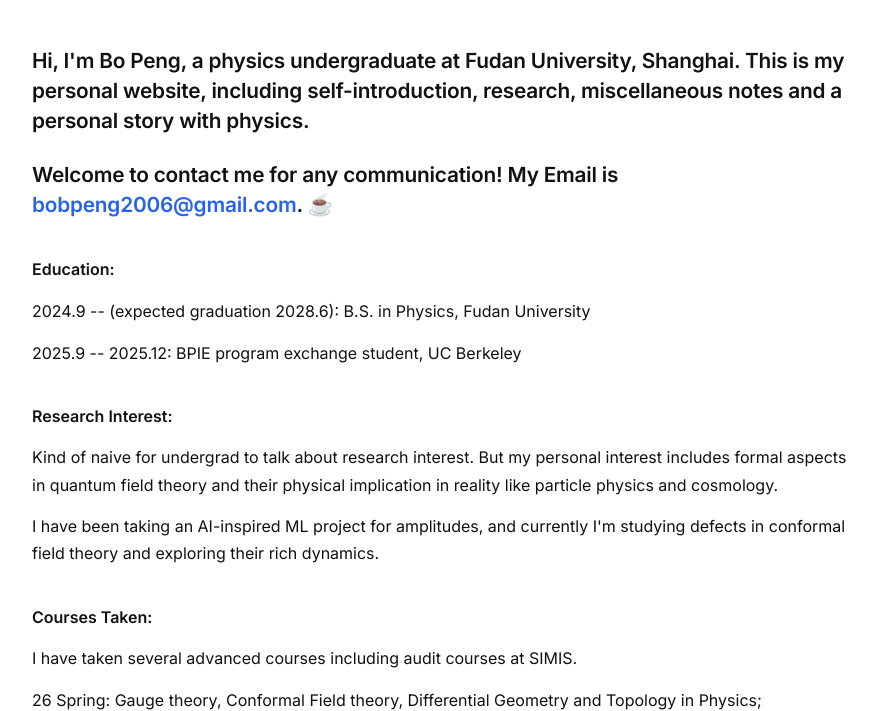
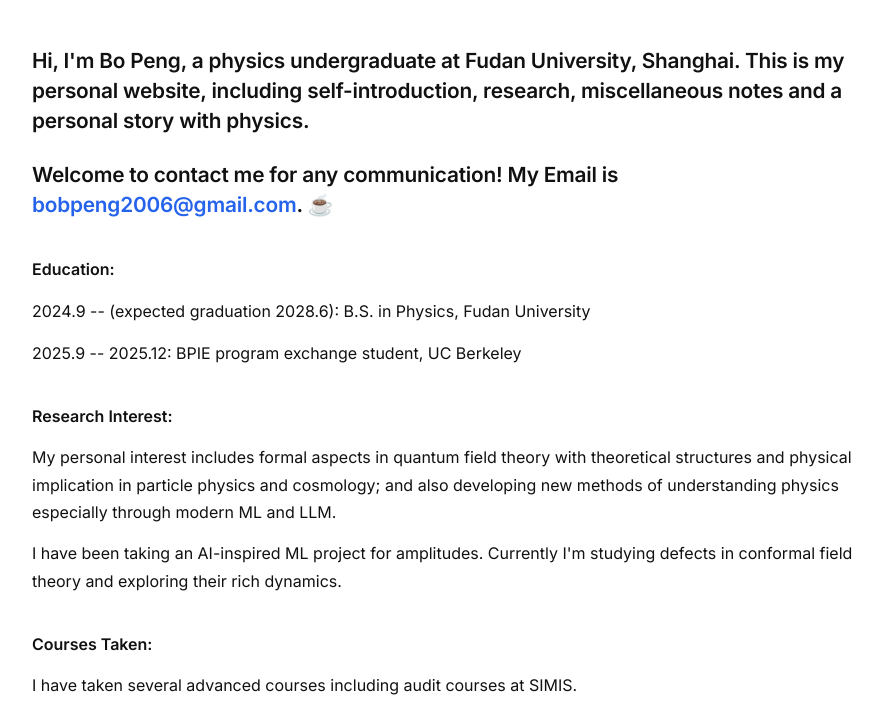
Before and after one commit to B0b-Peng/B0b-Peng.github.io, a plain HTML site: page index.html in a window 1280 px wide. Shown: the part 104-815 px from the top of the page, without its empty margins (192-1087 px from the left). Drawn offline with Linux system fonts and the light colour scheme.

Commit message:
Update index.html

```diff
--- a/index.html
+++ b/index.html
@@ -36,8 +36,8 @@
     <p>2025.9 -- 2025.12: BPIE program exchange student, UC Berkeley</p>
 
     <p class="lead">Research Interest:</p>
-    <p>Kind of naive for undergrad to talk about research interest. But my personal interest includes formal aspects in quantum field theory and their physical implication in reality like particle physics and cosmology.</p>
-    <p>I have been taking an AI-inspired ML project for amplitudes, and currently I'm studying defects in conformal field theory and exploring their rich dynamics. </p>
+    <p>My personal interest includes formal aspects in quantum field theory with theoretical structures and physical implication in particle physics and cosmology; and also developing new methods of understanding physics especially through modern ML and LLM.</p>
+    <p>I have been taking an AI-inspired ML project for amplitudes. Currently I'm studying defects in conformal field theory and exploring their rich dynamics. </p>
 
     <p class="lead">Courses Taken:</p>
     <p> I have taken several advanced courses including audit courses at SIMIS.</p>
```
